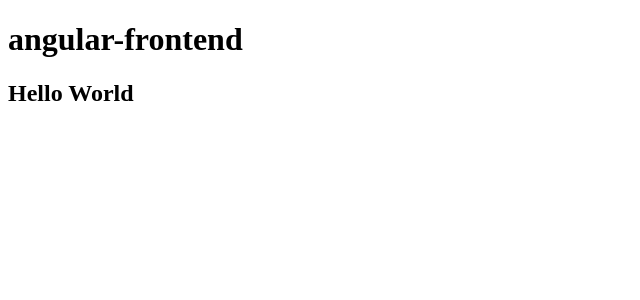
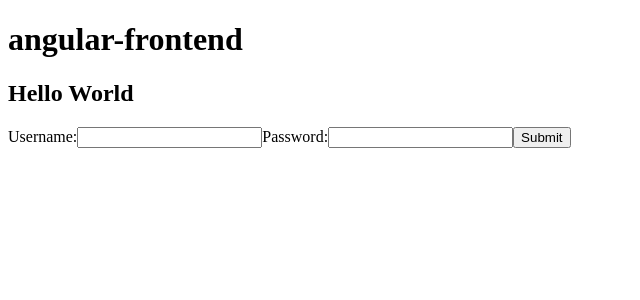
Before and after one commit to joshwilding4444/reflect-quiz, an Angular app in the folder angular-frontend/: page / in a window 1280 px wide. Shown: the top 300 px of the page, without its empty margins (0-640 px from the left). Built offline with nearby package versions, Linux system fonts and the light colour scheme.

Commit message:
Added login page component. Login component is now the first component loaded by the app module. Can create a JSON representation of username and password, but still haven't sent any requests correctly.

```diff
--- a/angular-frontend/src/app/app.component.html
+++ b/angular-frontend/src/app/app.component.html
@@ -1,2 +1,3 @@
 <h1>{{title}}</h1>
 <h2>Hello World</h2>
+<app-login></app-login>
--- /dev/null
+++ b/angular-frontend/src/app/login/login.component.html
@@ -0,0 +1,7 @@
+<form (ngSubmit)="onSubmit()" #loginForm="ngForm">
+  <label for="login-username">Username:</label>
+  <input type="text"[(ngModel)]="currentUser.username" id="login-username" name="login-username"/>
+  <label for="login-password">Password:</label>
+  <input type="password" [(ngModel)]="currentUser.password" id="login-password" name="login-password"/>
+  <button type="submit" >Submit</button>
+</form>
--- /dev/null
+++ b/angular-frontend/src/app/login/login.component.ts
@@ -0,0 +1,49 @@
+import { Component, OnInit } from '@angular/core';
+import { HttpClient } from '@angular/common/http';
+import { Observable, throwError } from 'rxjs';
+import { catchError, retry } from 'rxjs/operators';
+import { HttpHeaders } from '@angular/common/http';
+
+@Component({
+  selector: 'app-login',
+  templateUrl: './login.component.html',
+  styleUrls: ['./login.component.css']
+})
+export class LoginComponent implements OnInit {
+
+  constructor(private http: HttpClient) { }
+
+  ngOnInit(): void {
+  }
+
+  currentUser = {
+  	      	"username": "",
+		"password": ""
+  	      };
+  submitted = false;
+
+  onSubmit() {
+      this.submitted = true;
+      this.loginRequest = JSON.stringify(this.currentUser);
+      this.submitLoginCreds(this.loginRequest);
+  }
+  //this method is only for verifying that we create
+  //proper JSON
+  get diagnostic() {
+      return JSON.stringify(this.currentUser);
+  }
+  loginRequest:string = "";
+  //targetURL = 'https://postman-echo.com/get?test=123';
+  targetURL = 'https://c5486636-34c1-4b70-9f37-8b522190b18f.mock.pstmn.io/testlogin';
+
+  httpOptions = {
+     headers : new HttpHeaders({
+        'Content-Type': 'application/json'
+     })
+  };
+
+  submitLoginCreds(inputCreds:string) : Observable<string> {
+      return this.http.post<string>(this.targetURL, inputCreds, this.httpOptions);
+  }
+
+}
--- a/angular-frontend/src/index.html
+++ b/angular-frontend/src/index.html
@@ -8,6 +8,6 @@
   <link rel="icon" type="image/x-icon" href="favicon.ico">
 </head>
 <body>
-  <app-root></app-root>
+ <app-root></app-root>
 </body>
 </html>
--- a/angular-frontend/src/main.ts
+++ b/angular-frontend/src/main.ts
@@ -3,6 +3,7 @@ import { platformBrowserDynamic } from '@angular/platform-browser-dynamic';
 
 import { AppModule } from './app/app.module';
 import { environment } from './environments/environment';
+
 
 if (environment.production) {
   enableProdMode();
```
Also changed, not shown: angular-frontend/src/app/app.module.ts (+8 -3 lines), angular-frontend/src/app/login/login.component.css (added), 1 other file (tests, documents, lock files or other folders).
